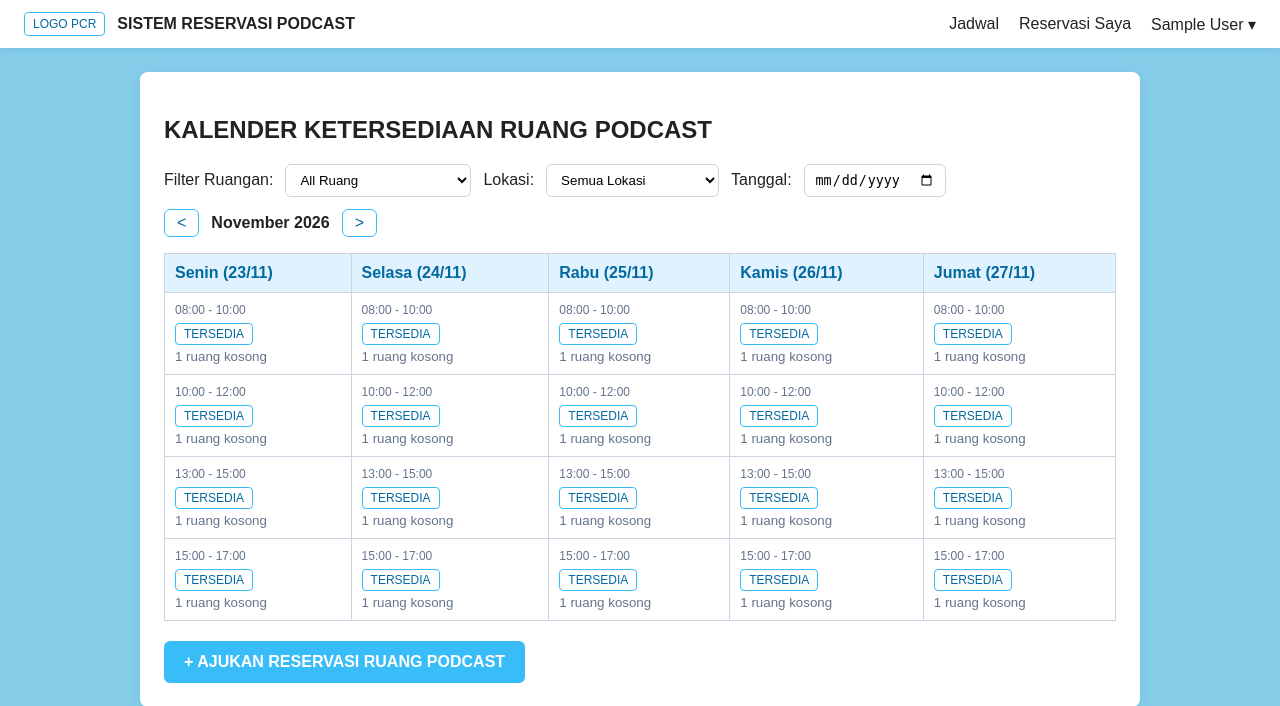
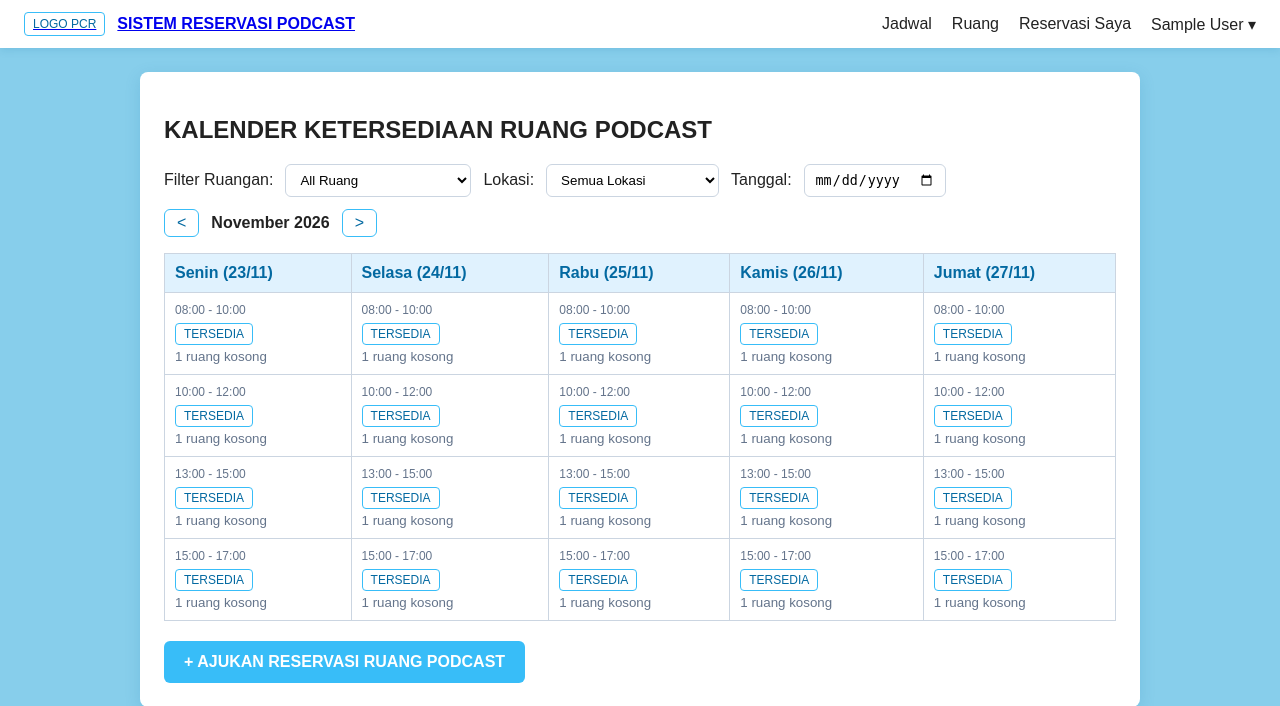
Before and after one commit to ramadhan25si-pixel/reservasi-podcast, a Laravel app: page /dashboard in a window 1280 px wide. Shown: the top 706 px of the page. Run offline with Laravel 12, Linux system fonts and the light colour scheme; a user stored in the database is signed in; data comes from the database, SQL or seed files in the repository; tables that the repository leaves empty hold one stand-in row (values such as "Sample post"); parts of the project's set-up code (start-up, migrations or seed data) failed here and were passed over.

Commit message:
sedikit penambahan untuk tamu dan pengguna login

```diff
--- a/reservasi-podcast/resources/views/layouts/app.blade.php
+++ b/reservasi-podcast/resources/views/layouts/app.blade.php
@@ -8,12 +8,14 @@
 </head>
 <body>
     <header class="topbar">
-        <div class="brand">
+        <a href="{{ route('beranda') }}" class="brand">
             <span class="logo">LOGO PCR</span>
             <strong>SISTEM RESERVASI PODCAST</strong>
-        </div>
+        </a>
         <nav>
+            @auth
                 <a href="{{ route('dashboard') }}">Jadwal</a>
+                <a href="{{ route('ruang.index') }}">Ruang</a>
                 <a href="{{ route('reservations.index') }}">Reservasi Saya</a>
                 <details class="user-menu">
                     <summary>{{ auth()->user()->name }} ▾</summary>
@@ -22,6 +24,11 @@
                         <button type="submit">Logout</button>
                     </form>
                 </details>
+            @else
+                <a href="{{ route('beranda') }}">Jadwal</a>
+                <a href="{{ route('ruang.index') }}">Ruang</a>
+                <a href="{{ route('login') }}" class="nav-login">Masuk</a>
+            @endauth
         </nav>
     </header>
 
```
Lines whose indentation alone changed are shown as unchanged.
